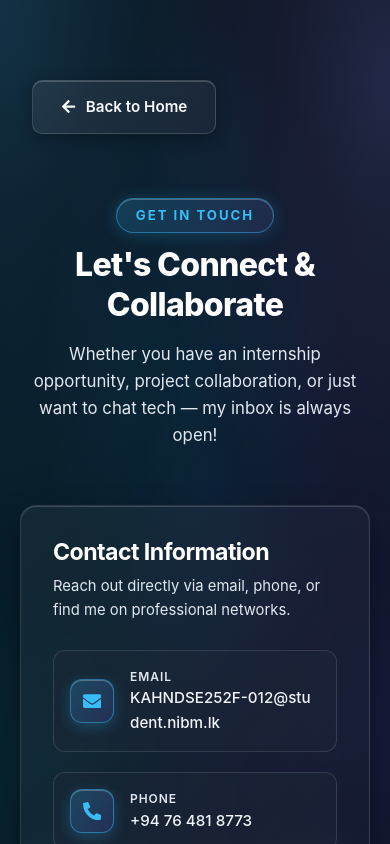
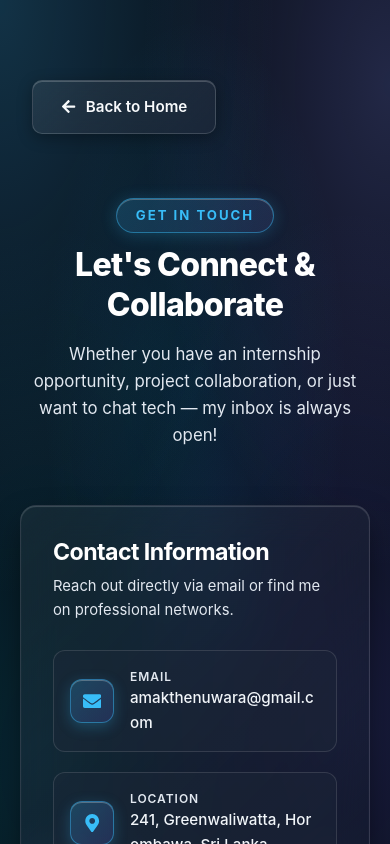
Before and after one commit to AmashaThenuwara/My_Portfolio, a React (Vite) app in the folder amasha-portfolio/: page /contact in a window 390 px wide. Shown: the top 844 px of the page. Built offline with nearby package versions, Linux system fonts and the light colour scheme.

Commit message:
Replace student email with amakthenuwara@gmail.com and remove phone number across portfolio

```diff
--- a/amasha-portfolio/src/components/Contact.jsx
+++ b/amasha-portfolio/src/components/Contact.jsx
@@ -1,5 +1,5 @@
 import React, { useState } from 'react';
-import { FaPhoneAlt, FaEnvelope, FaMapMarkerAlt, FaGithub, FaLinkedin, FaPaperPlane, FaCheckCircle } from 'react-icons/fa';
+import { FaEnvelope, FaMapMarkerAlt, FaGithub, FaLinkedin, FaPaperPlane, FaCheckCircle } from 'react-icons/fa';
 import './Contact.css';
 
 const Contact = () => {
@@ -18,7 +18,7 @@ const Contact = () => {
   const handleSubmit = (e) => {
     e.preventDefault();
     // Pre-fill mailto link with user message
-    const mailtoUrl = `mailto:KAHNDSE252F-012@student.nibm.lk?subject=${encodeURIComponent(formData.subject || 'Portfolio Inquiry')}&body=${encodeURIComponent(`From: ${formData.name} (${formData.email})\n\nMessage:\n${formData.message}`)}`;
+    const mailtoUrl = `mailto:amakthenuwara@gmail.com?subject=${encodeURIComponent(formData.subject || 'Portfolio Inquiry')}&body=${encodeURIComponent(`From: ${formData.name} (${formData.email})\n\nMessage:\n${formData.message}`)}`;
     window.location.href = mailtoUrl;
     setSubmitted(true);
     setTimeout(() => {
@@ -43,27 +43,17 @@ const Contact = () => {
           <div className="glass-panel contact-info-card">
             <h3 className="contact-card-heading">Contact Information</h3>
             <p className="contact-card-sub">
-              Reach out directly via email, phone, or find me on professional networks.
+              Reach out directly via email or find me on professional networks.
             </p>
 
             <div className="contact-channels">
-              <a href="mailto:KAHNDSE252F-012@student.nibm.lk" className="channel-item">
+              <a href="mailto:amakthenuwara@gmail.com" className="channel-item">
                 <div className="channel-icon-box">
                   <FaEnvelope />
                 </div>
                 <div className="channel-text">
                   <span className="channel-label">Email</span>
-                  <span className="channel-val">KAHNDSE252F-012@student.nibm.lk</span>
-                </div>
-              </a>
-
-              <a href="tel:+94764818773" className="channel-item">
-                <div className="channel-icon-box">
-                  <FaPhoneAlt />
-                </div>
-                <div className="channel-text">
-                  <span className="channel-label">Phone</span>
-                  <span className="channel-val">+94 76 481 8773</span>
+                  <span className="channel-val">amakthenuwara@gmail.com</span>
                 </div>
               </a>
 
--- a/amasha-portfolio/src/components/Footer.jsx
+++ b/amasha-portfolio/src/components/Footer.jsx
@@ -55,7 +55,7 @@ const Footer = () => {
                 <FaLinkedin />
               </a>
               <a
-                href="mailto:KAHNDSE252F-012@student.nibm.lk"
+                href="mailto:amakthenuwara@gmail.com"
                 className="footer-social-icon"
                 aria-label="Email"
               >
--- a/amasha-portfolio/src/components/Hero.jsx
+++ b/amasha-portfolio/src/components/Hero.jsx
@@ -1,5 +1,5 @@
 import React from 'react';
-import { FaGithub, FaLinkedin, FaEnvelope, FaPhoneAlt, FaArrowRight, FaServer, FaPalette, FaMobileAlt, FaDownload } from 'react-icons/fa';
+import { FaGithub, FaLinkedin, FaEnvelope, FaArrowRight, FaServer, FaPalette, FaMobileAlt, FaDownload } from 'react-icons/fa';
 import './Hero.css';
 
 const Hero = () => {
@@ -70,18 +70,11 @@ const Hero = () => {
               <FaLinkedin />
             </a>
             <a
-              href="mailto:KAHNDSE252F-012@student.nibm.lk"
+              href="mailto:amakthenuwara@gmail.com"
               className="social-icon-btn"
               title="Email"
             >
               <FaEnvelope />
-            </a>
-            <a
-              href="tel:+94764818773"
-              className="social-icon-btn"
-              title="Phone"
-            >
-              <FaPhoneAlt />
             </a>
           </div>
         </div>
```
